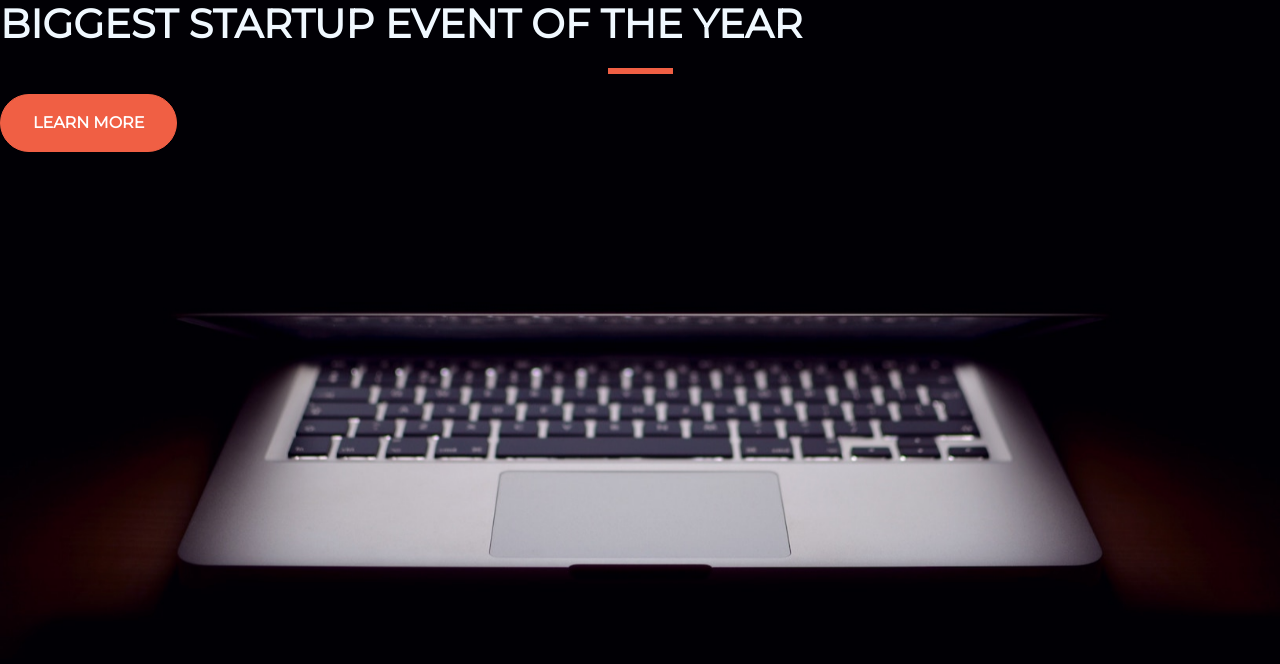
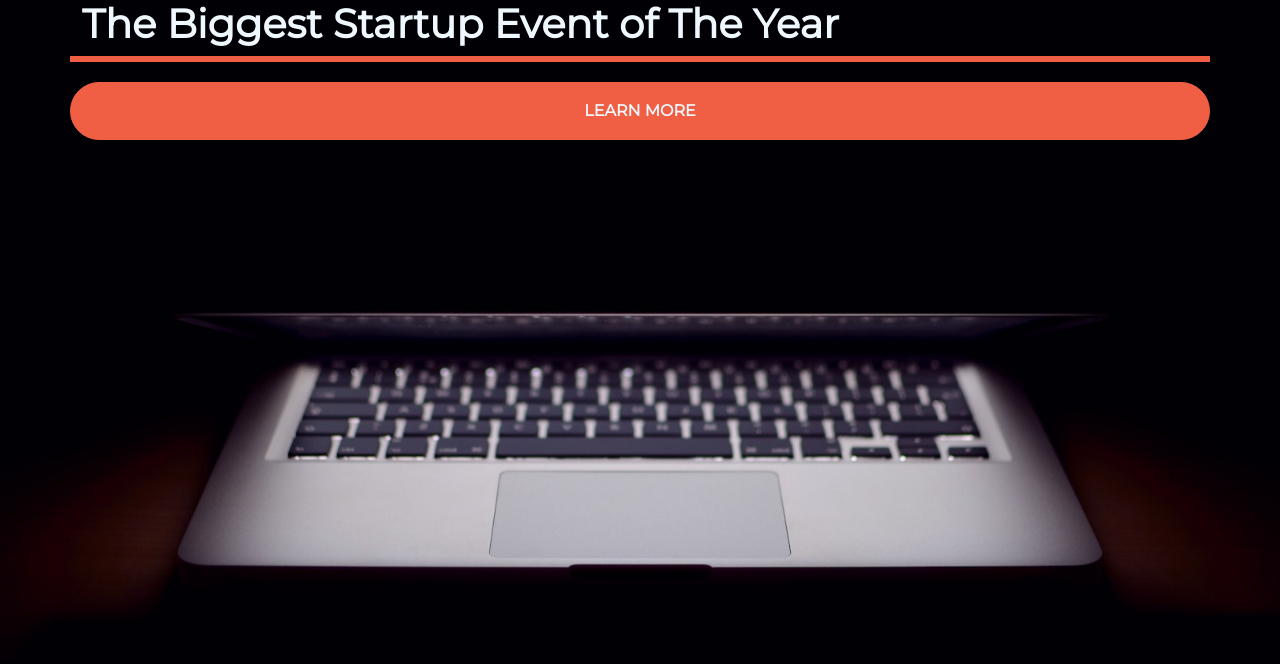
Before and after one commit to badbuddyy/startup-landing-page, a plain HTML site: page index.html in a window 1280 px wide. Drawn offline with nearby package versions, Linux system fonts and the light colour scheme; a small style sheet from the web is missing.

Commit message:
Containers created and classes added through CDN boostrap

```diff
--- a/index.html
+++ b/index.html
@@ -13,16 +13,18 @@
     than in my video.  Use whichever style sheet you like best! -->
     <!-- Bootstrap CSS from a CDN. This way you don't have to include the bootstrap file yourself -->
     <!-- CSS only -->
-    <link href="https://cdn.jsdelivr.net/npm/bootstrap@5.3.1/dist/css/bootstrap.min.css" rel="stylesheet" integrity="sha384-4bw+/aepP/YC94hEpVNVgiZdgIC5+VKNBQNGCHeKRQN+PtmoHDEXuppvnDJzQIu9" crossorigin="anonymous">
+    <link href="https://cdn.jsdelivr.net/npm/bootstrap@5.3.3/dist/css/bootstrap.min.css" rel="stylesheet" integrity="sha384-4bw+/aepP/YC94hEpVNVgiZdgIC5+VKNBQNGCHeKRQN+PtmoHDEXuppvnDJzQIu9" crossorigin="anonymous">
 
     <!-- My own stylesheet -->
     <link href="style.css" rel="stylesheet">
   </head>
   <body>
-
-    <h1 class="text-uppercase"><strong>Biggest Startup Event of The Year</strong> </h1>
-    <hr>
-    <button class="btn btn-primary btn-xl">Learn More</button>
-
+    <div class="container">
+      <div class="row">
+        <h1><strong>The Biggest Startup Event of The Year</strong> </h1>
+        <hr>
+        <button class="btn btn-primary btn-xl">Learn More</button>
+      </div>
+    </div>
   </body>
 </html>
--- a/style.css
+++ b/style.css
@@ -25,6 +25,7 @@ hr {
   font-weight: 700;
   border-radius: 300px;
   text-transform: uppercase;
+  color: aliceblue;
 
 }
 .btn-primary{
```
